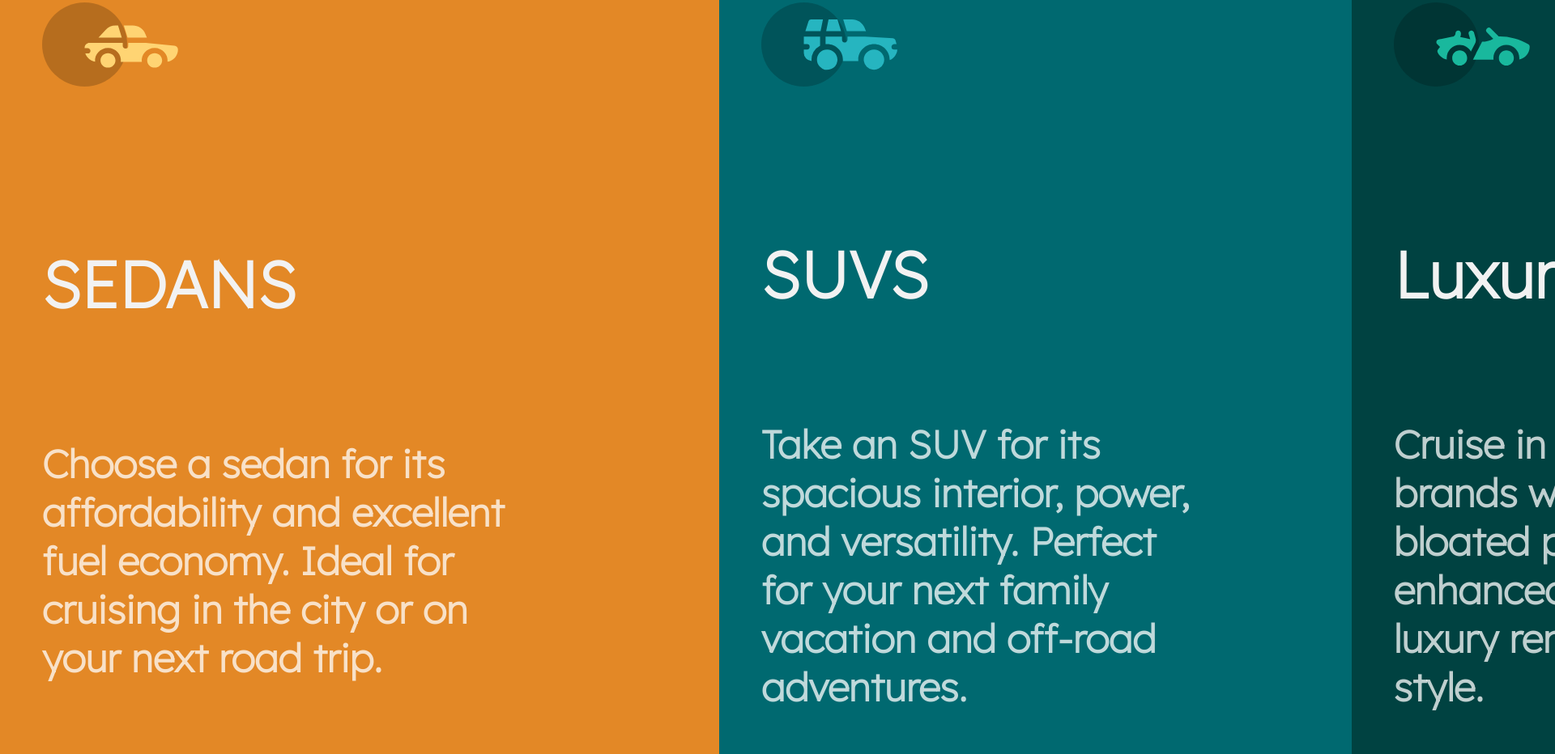
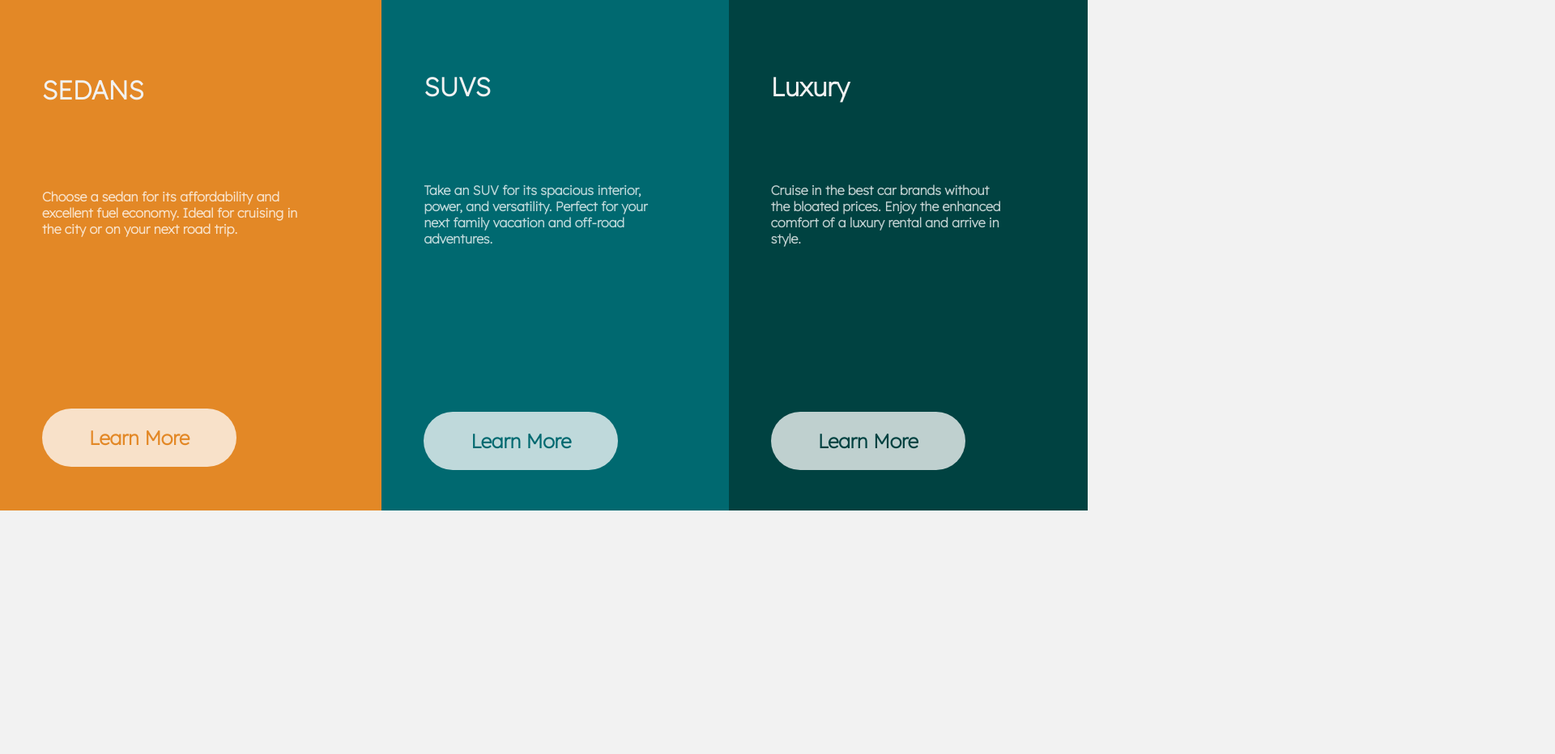
Before and after one commit to EdoEquin0x/3-column-preview-card-component-main, a plain HTML site: page index.html in a window 1280 px wide. Shown: the part 409-1341 px from the top of the page at 81% size, 1920 px wide, since content can reach past the window. After the commit the page ends 1248 px from the top, so only its background shows below. Drawn offline with Linux system fonts and the light colour scheme; a script that the page names is missing.

Commit message:
Bugfix
Fixed the scale of the render from being absolutely huge

```diff
--- a/style.css
+++ b/style.css
@@ -1,6 +1,8 @@
 
 
-
+/* Attempting to fix a small bug where html elements are
+visible 2 or 3 milliseconds at the page loading, which is very
+ugly */
 
 body.fade_in { display: none; }
 
@@ -9,11 +11,13 @@ body.fade_in { display: none; }
 /* Attempting a reset */
 
 body {
+
     padding: 0;
     margin: 0;
     font-family: 'Lexend Deca', sans-serif;
     background-color: hsl(0, 0%, 95%);
 }
+
 
 
 /* The layout of the box containing the three offers */
@@ -29,12 +33,14 @@ body {
         "sedanbox"
         "suvsbox"
         "luxurybox";
+
         }
 }
 
 @media only screen and (min-width: 769px) {
     .mainbox {
         display: grid;
+
         grid-template-columns: 0.5fr 1fr 1fr 1fr 0.5fr;
         grid-template-rows: 0.5fr 2fr 0.5fr;
 
@@ -42,6 +48,7 @@ body {
         ". . . . ."
         ". sedanbox suvsbox luxurybox ."
         ". . . . .";
+
         }
 }
 
@@ -53,6 +60,7 @@ an have the exact same appearance */
         display: grid;
         grid-template-columns: 0fr 1fr 2fr 0.5fr;
         grid-gap: 2px;
+
         grid-template-rows: 0.15fr 0.15fr 0.5fr 0.8r 1fr;
         grid-template-areas:
         ". logo logo ."
@@ -67,6 +75,7 @@ an have the exact same appearance */
         display: grid;
         grid-template-columns: 0.5fr 1fr 2fr 0.5fr;
         grid-gap: 2px;
+
         grid-template-rows: 0.15fr 0.15fr 0.5fr 0.8r 1fr;
         grid-template-areas:
         ". logo logo ."
@@ -74,6 +83,7 @@ an have the exact same appearance */
         ". text text ."
         ". . . ."
         ". button button button";
+
     }
 }
 
@@ -86,17 +96,20 @@ an have the exact same appearance */
     grid-area: sedanbox;
     background-color: hsl(31, 77%, 52%);
 
+
 }
 
 .suvsbox {
     grid-area: suvsbox;
     background-color: hsl(184, 100%, 22%);
 
+
 }
 
 .luxurybox {
     grid-area: luxurybox;
     background-color: hsl(179, 100%, 13%);
+
 }
 
 
@@ -112,8 +125,9 @@ on every offer the exact same way */
     padding: 50px;
     margin-bottom: -20px;
     font-family: 'Lexend Deca', sans-serif;
-    font-size: 5em;
+    font-size: 2em;
     font-weight: bold;
+
 }
 
 .TextDesc {
@@ -123,11 +137,12 @@ on every offer the exact same way */
     grid-area: text;
     position: relative;
     padding: 50px;
-    font-size: 3em;
+    font-size: 1em;
     max-width: 80%;
     max-height: 80%;
-    margin-bottom: 200px;
+    margin-bottom: 100px;
     font-weight: bolder;
+
 }
 
 .Button {
@@ -139,8 +154,9 @@ on every offer the exact same way */
     background-color: hsla(0, 0%, 100%, 0.75);
     border: none;
     font-family: 'Lexend Deca', sans-serif;
-    font-size: 3.5em;
+    font-size: 1.5em;
     font-weight: bold;
+
 }
 
 
```
Also changed, not shown: index.html (+3 -4 lines). Lines whose indentation alone changed are shown as unchanged.
